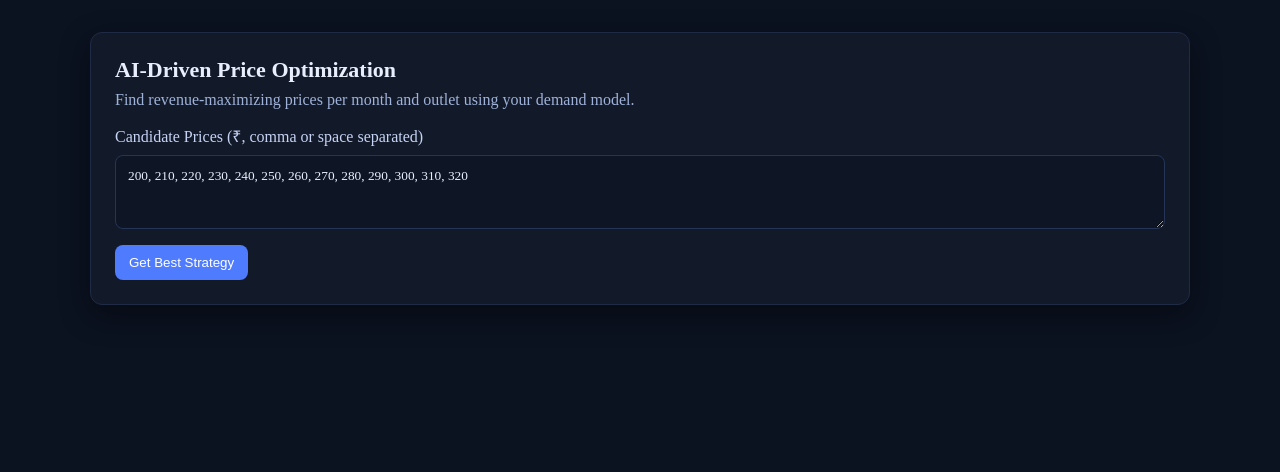
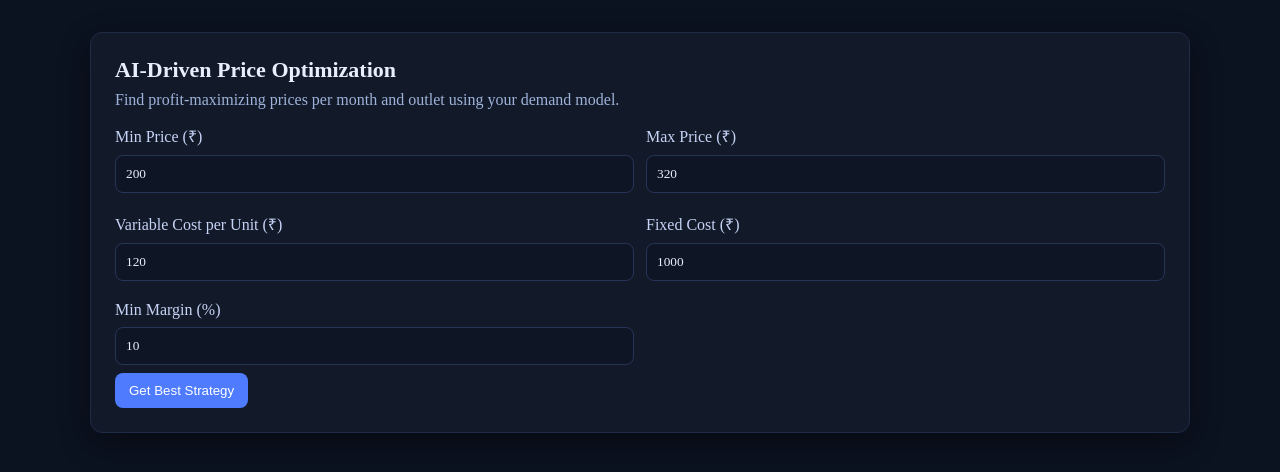
Before and after one commit to Shashwat-Kush/priceengine2025, a React (Create React App) app in the folder frontend/: page / in a window 1280 px wide. Shown: the top 472 px of the page. Built offline with nearby package versions, Linux system fonts and the light colour scheme.

Commit message:
feat: update pricing optimization logic to use absolute costs and flexible price ranges

```diff
--- a/frontend/src/pages/Dashboard.jsx
+++ b/frontend/src/pages/Dashboard.jsx
@@ -10,28 +10,53 @@ import {
 	ResponsiveContainer,
 } from "recharts";
 
-const DEFAULT_PRICES = [
-	200, 210, 220, 230, 240, 250, 260, 270, 280, 290, 300, 310, 320,
-];
+const DEFAULTS = {
+	priceMin: 200,
+	priceMax: 320,
+	variableCost: 120,
+	fixedCost: 1000,
+	minMarginPercent: 10,
+};
+
+const round2 = (v) => (v == null ? null : Math.round(Number(v) * 100) / 100);
 
 function Dashboard() {
-	const [priceInput, setPriceInput] = useState(DEFAULT_PRICES.join(", "));
+	const [priceMin, setPriceMin] = useState(String(DEFAULTS.priceMin));
+	const [priceMax, setPriceMax] = useState(String(DEFAULTS.priceMax));
+	const [variableCost, setVariableCost] = useState(
+		String(DEFAULTS.variableCost)
+	);
+	const [fixedCost, setFixedCost] = useState(String(DEFAULTS.fixedCost));
+	const [minMarginPercent, setMinMarginPercent] = useState(
+		String(DEFAULTS.minMarginPercent)
+	);
+
 	const [loading, setLoading] = useState(false);
 	const [error, setError] = useState("");
 	const [strategy, setStrategy] = useState(null);
 	const [detailedAnalysis, setDetailedAnalysis] = useState(null);
 	const [modalData, setModalData] = useState(null);
 
-	const parsedPrices = useMemo(() => {
-		return priceInput
-			.split(/[,\s]+/)
-			.map((v) => v.trim())
-			.filter((v) => v.length > 0)
-			.map((v) => Number(v))
-			.filter((v) => !Number.isNaN(v) && v > 0);
-	}, [priceInput]);
+	const parsed = useMemo(() => {
+		const pMin = Number(priceMin);
+		const pMax = Number(priceMax);
+		const vCost = Number(variableCost);
+		const fCost = Number(fixedCost);
+		const margin = Number(minMarginPercent);
+		const valid =
+			[pMin, pMax, vCost, fCost, margin].every((x) => !Number.isNaN(x)) &&
+			pMin > 0 &&
+			pMax > 0 &&
+			pMax > pMin &&
+			vCost >= 0 &&
+			fCost >= 0 &&
+			margin >= 0 &&
+			margin <= 100;
+		return { pMin, pMax, vCost, fCost, margin, valid };
+	}, [priceMin, priceMax, variableCost, fixedCost, minMarginPercent]);
 
 	const handleFetch = async () => {
+		if (!parsed.valid) return;
 		setLoading(true);
 		setError("");
 		setStrategy(null);
@@ -42,12 +67,17 @@ function Dashboard() {
 				{
 					method: "POST",
 					headers: { "Content-Type": "application/json" },
-					body: JSON.stringify({ prices: parsedPrices }),
+					body: JSON.stringify({
+						price_min: parsed.pMin,
+						price_max: parsed.pMax,
+						variable_cost: parsed.vCost,
+						fixed_cost: parsed.fCost,
+						min_margin_percent: parsed.margin,
+					}),
 				}
 			);
 			if (!res.ok) throw new Error(`Request failed (${res.status})`);
 			const data = await res.json();
-			// Expected shape: { status, input_product_details, optimization_results, detailed_analysis }
 			setStrategy(data.optimization_results || null);
 			setDetailedAnalysis(data.detailed_analysis || null);
 		} catch (e) {
@@ -82,31 +112,87 @@ function Dashboard() {
 			<div style={styles.card}>
 				<h1 style={styles.title}>AI-Driven Price Optimization</h1>
 				<p style={styles.subtitle}>
-					Find revenue-maximizing prices per month and outlet using
+					Find profit-maximizing prices per month and outlet using
 					your demand model.
 				</p>
 
-				<label style={styles.label} htmlFor="prices">
-					Candidate Prices (₹, comma or space separated)
-				</label>
-				<textarea
-					id="prices"
-					style={styles.textarea}
-					rows={3}
-					value={priceInput}
-					onChange={(e) => setPriceInput(e.target.value)}
-				/>
+				<div
+					style={{
+						display: "grid",
+						gridTemplateColumns: "repeat(2, 1fr)",
+						gap: 12,
+					}}
+				>
+					<div>
+						<label style={styles.label} htmlFor="priceMin">
+							Min Price (₹)
+						</label>
+						<input
+							id="priceMin"
+							style={styles.input}
+							value={priceMin}
+							onChange={(e) => setPriceMin(e.target.value)}
+						/>
+					</div>
+					<div>
+						<label style={styles.label} htmlFor="priceMax">
+							Max Price (₹)
+						</label>
+						<input
+							id="priceMax"
+							style={styles.input}
+							value={priceMax}
+							onChange={(e) => setPriceMax(e.target.value)}
+						/>
+					</div>
+					<div>
+						<label style={styles.label} htmlFor="variableCost">
+							Variable Cost per Unit (₹)
+						</label>
+						<input
+							id="variableCost"
+							style={styles.input}
+							value={variableCost}
+							onChange={(e) => setVariableCost(e.target.value)}
+						/>
+					</div>
+					<div>
+						<label style={styles.label} htmlFor="fixedCost">
+							Fixed Cost (₹)
+						</label>
+						<input
+							id="fixedCost"
+							style={styles.input}
+							value={fixedCost}
+							onChange={(e) => setFixedCost(e.target.value)}
+						/>
+					</div>
+					<div>
+						<label style={styles.label} htmlFor="minMargin">
+							Min Margin (%)
+						</label>
+						<input
+							id="minMargin"
+							style={styles.input}
+							value={minMarginPercent}
+							onChange={(e) =>
+								setMinMarginPercent(e.target.value)
+							}
+						/>
+					</div>
+				</div>
 
 				<button
 					style={styles.button}
 					onClick={handleFetch}
-					disabled={loading || parsedPrices.length === 0}
+					disabled={loading || !parsed.valid}
 				>
 					{loading ? "Optimizing…" : "Get Best Strategy"}
 				</button>
-				{parsedPrices.length === 0 && (
+				{!parsed.valid && (
 					<p style={styles.help}>
-						Please enter at least one positive numeric price.
+						Please enter valid numbers: priceMin &lt; priceMax,
+						non-negative costs, margin between 0 and 100.
 					</p>
 				)}
 				{error && <p style={styles.error}>Error: {error}</p>}
@@ -269,10 +355,10 @@ function ChartModal({ month, outletId, data, strategy, onClose }) {
 
 	// Format data for Recharts
 	const chartData = sortedData.map((d) => ({
-		price: d.Price,
-		demand: Math.round(d.Predicted_Demand),
-		profit: Math.round(d.Total_Profit),
-		revenue: Math.round(d.Revenue),
+		price: round2(d.Price),
+		demand: round2(d.Predicted_Demand),
+		profit: round2(d.Total_Profit),
+		revenue: round2(d.Revenue),
 	}));
 
 	// Custom tooltip for the chart
@@ -414,7 +500,7 @@ function ChartModal({ month, outletId, data, strategy, onClose }) {
 										{formatMoney(row.Price)}
 									</td>
 									<td style={styles.td}>
-										{Math.round(row.Predicted_Demand)}
+										{round2(row.Predicted_Demand)}
 									</td>
 									<td style={styles.td}>
 										{formatMoney(row.Revenue)}
@@ -457,14 +543,14 @@ const styles = {
 	title: { fontSize: 22, marginBottom: 8 },
 	subtitle: { color: "#9fb2d9", marginBottom: 16 },
 	label: { display: "block", marginBottom: 8, color: "#c6d3f5" },
-	textarea: {
+	input: {
 		width: "100%",
-		padding: 12,
+		padding: 10,
 		borderRadius: 8,
 		border: "1px solid #263557",
 		background: "#0e1524",
 		color: "#e9eefc",
-		marginBottom: 12,
+		marginBottom: 8,
 		fontFamily: "inherit",
 	},
 	button: {
```
Also changed, not shown: 2 other files (tests, documents, lock files or other folders).
